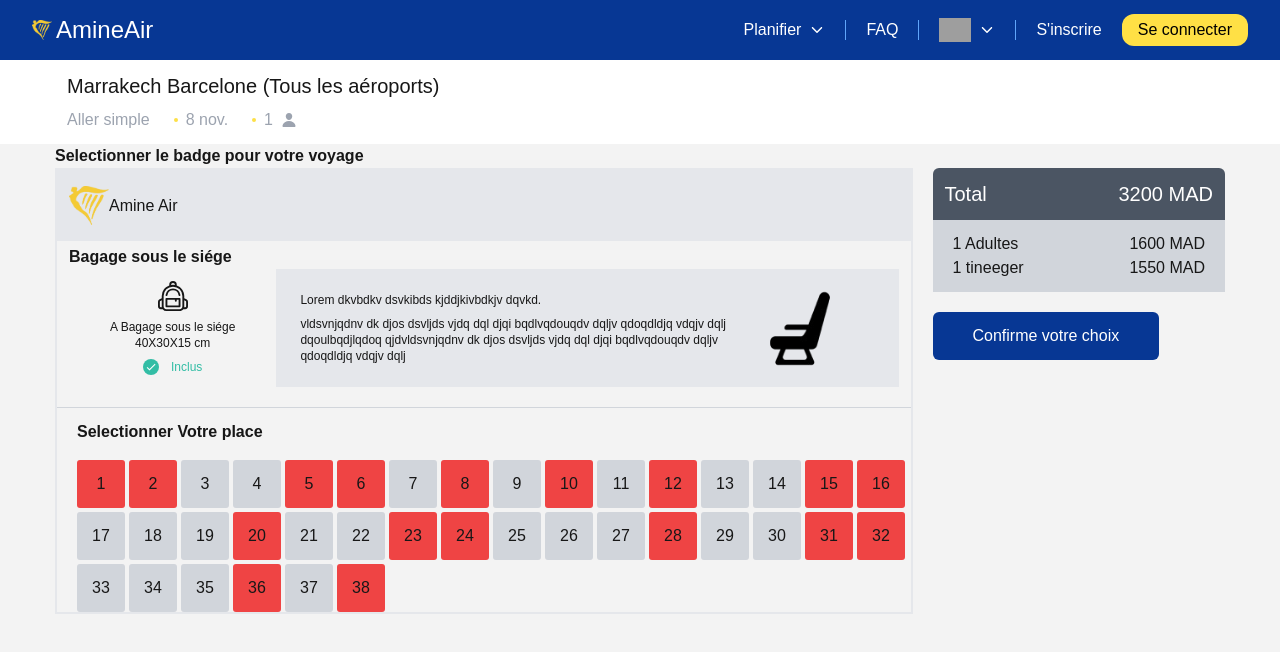
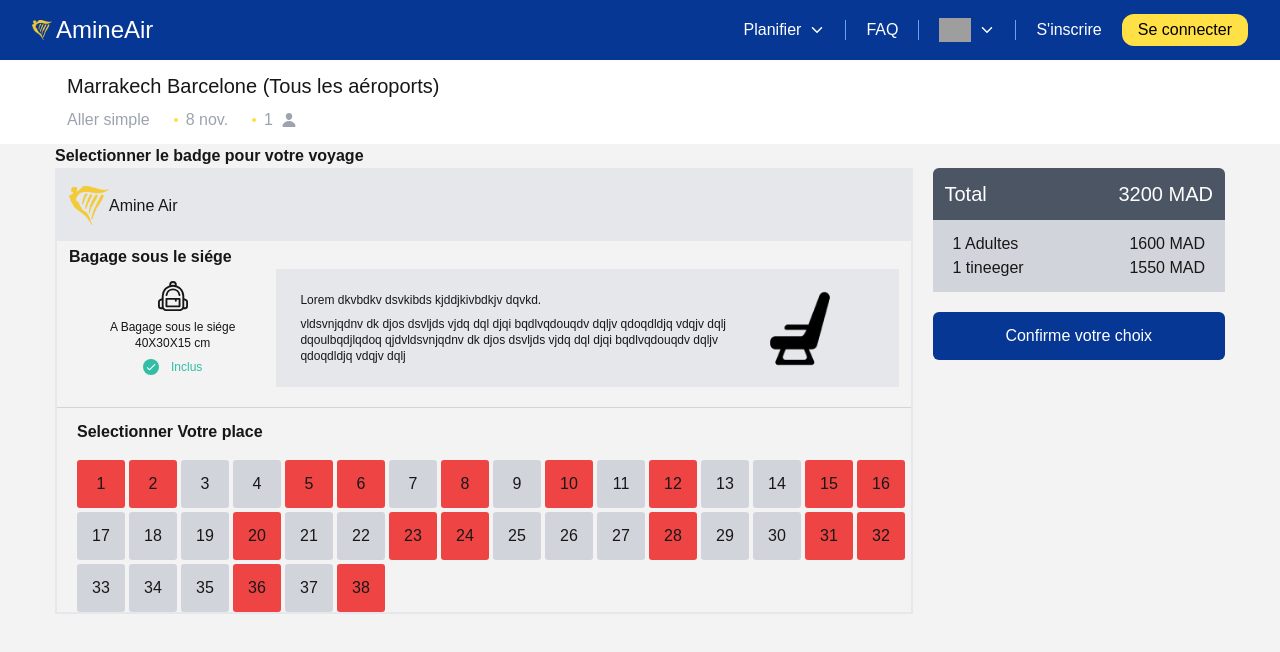
Before and after one commit to AmineNaboulsi/AmineAir, a Next.js app: page /Booking in a window 1280 px wide. Shown: the top 652 px of the page. Built offline with nearby package versions, Linux system fonts and the light colour scheme; grey boxes are pictures that could not be loaded.

Commit message:
chor : a small f change

```diff
--- a/src/app/Booking/page.tsx
+++ b/src/app/Booking/page.tsx
@@ -280,7 +280,7 @@
               </div>
             </div>
             <div className="max-md:flex max-md:justify-center  ">
-              <button className='text-white rounded-md px-10 py-3 bg-maincolor'>Confirme votre choix</button>
+              <button className='text-white rounded-md w-full py-3 bg-maincolor'>Confirme votre choix</button>
             </div>
           </div>
 
```
